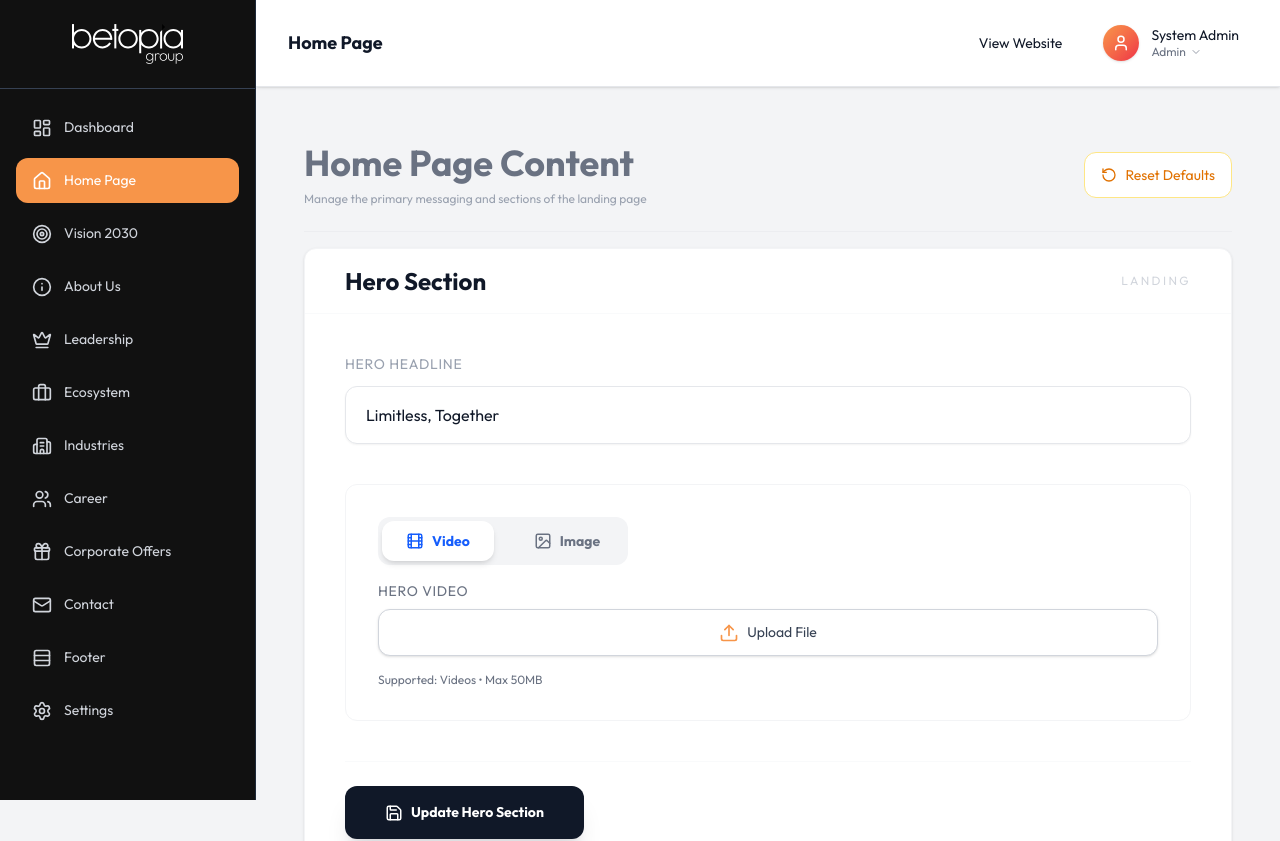
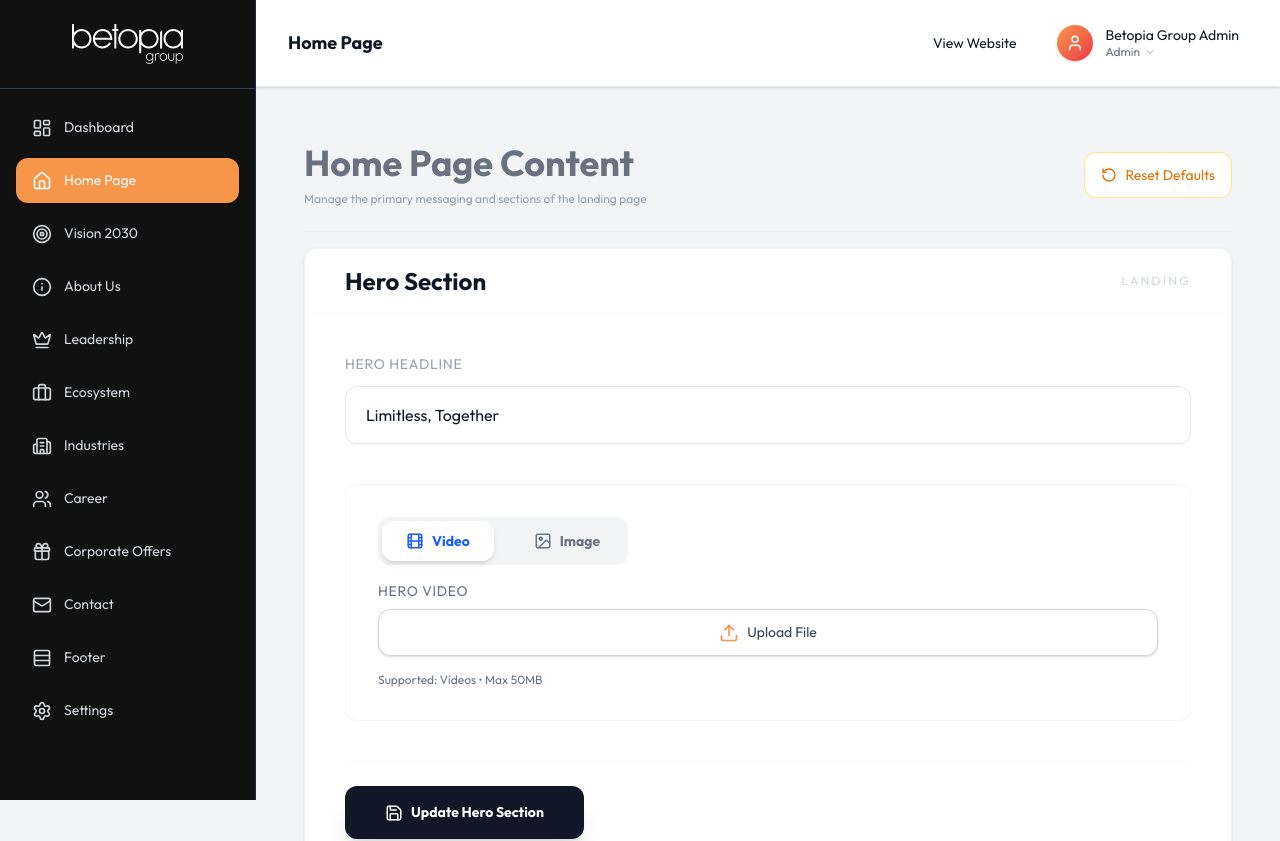
Before and after one commit to nasiruddin-an4/betopiagroup-Dashboard, a Next.js app: page /content/home in a window 1280 px wide. Shown: the top 841 px of the page. Built offline with nearby package versions, Linux system fonts and the light colour scheme; no server answers; the database is empty.

Commit message:
feat: update default admin display name to Betopia Group Admin in sidebar

```diff
--- a/src/app/components/AdminSidebar.jsx
+++ b/src/app/components/AdminSidebar.jsx
@@ -160,7 +160,7 @@ export default function AdminSidebar({ children }) {
               </div>
               <div className="text-left hidden sm:block">
                 <p className="text-gray-900 text-sm leading-none mb-1 font-normal">
-                  {user?.name || "System Admin"}
+                  {user?.name || "Betopia Group Admin"}
                 </p>
                 <p className="text-gray-500 text-xs leading-none flex items-center font-normal">
                   Admin <ChevronDown size={12} className="ml-1 opacity-70" />
@@ -181,7 +181,7 @@ export default function AdminSidebar({ children }) {
                 <div className="absolute top-full right-0 mt-3 w-56 bg-white border border-gray-200 rounded-xl shadow-xl overflow-hidden z-50 transform origin-top-right transition-all">
                   <div className="p-4 border-b border-gray-100">
                     <p className="text-gray-900 text-sm font-normal truncate">
-                      {user?.name || "System Admin"}
+                      {user?.name || "Betopia Group Admin"}
                     </p>
                     <p className="text-gray-500 text-xs truncate mt-1">
                       {user?.email || "admin@example.com"}
```
